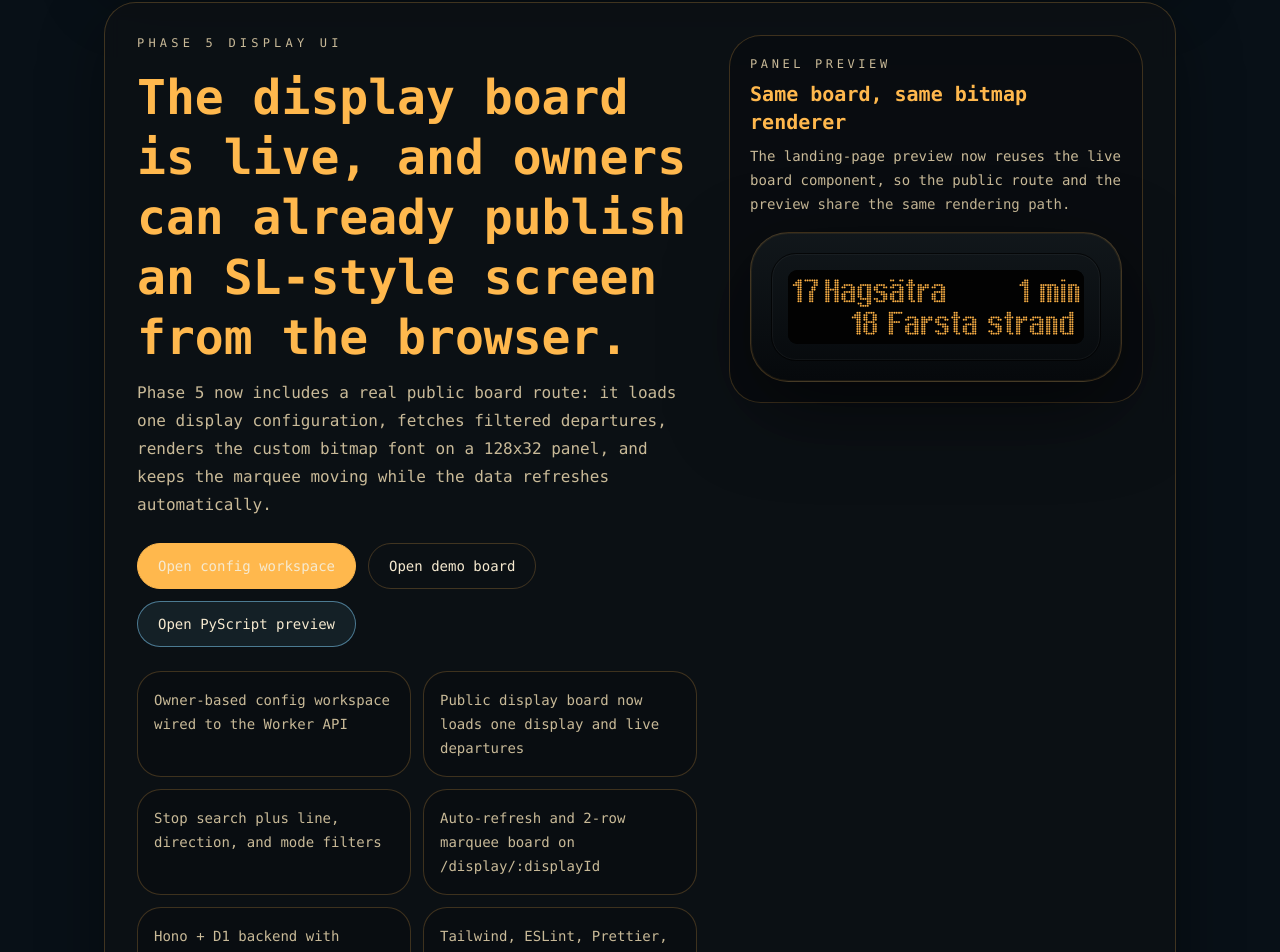
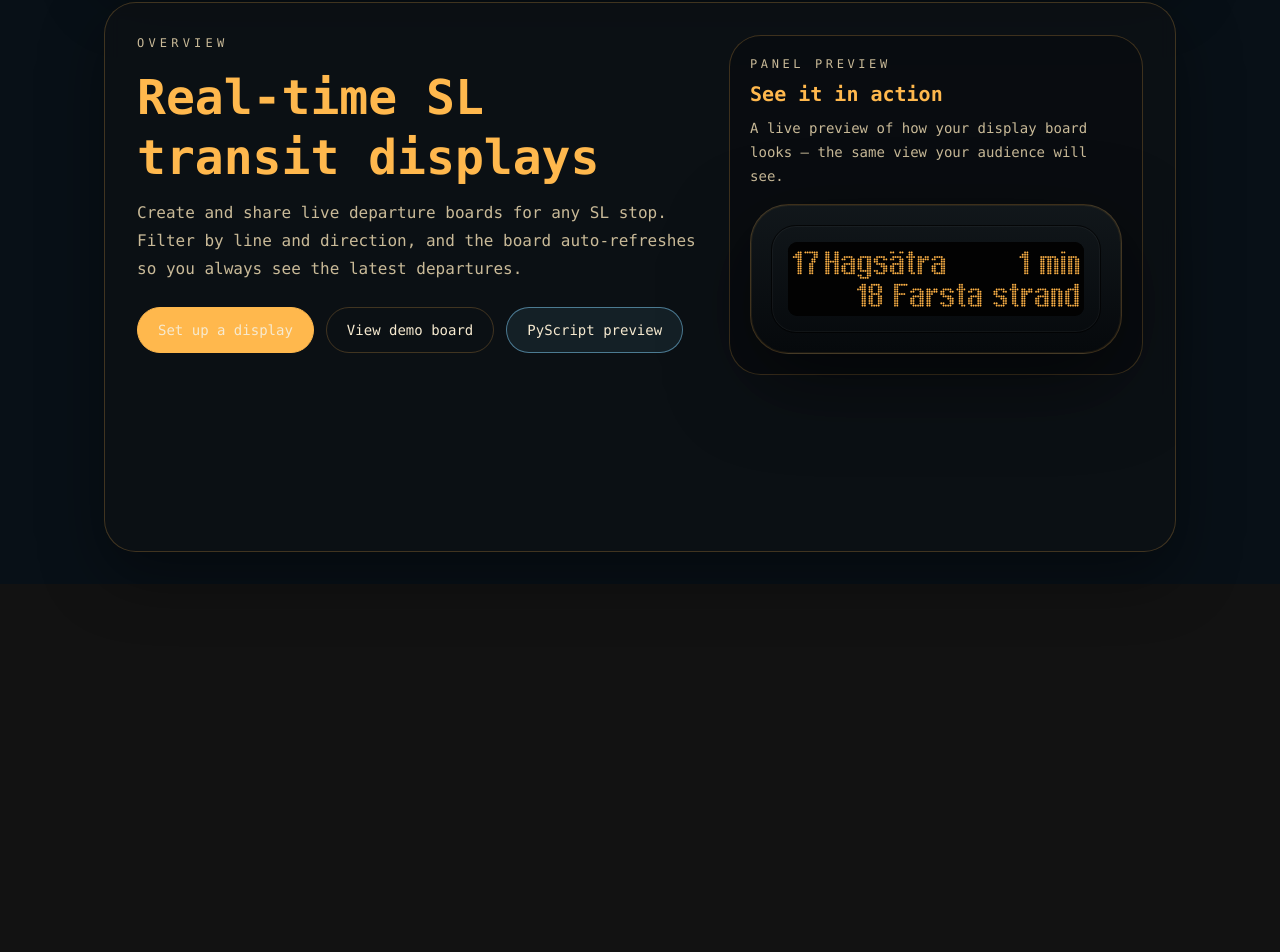
Before and after one commit to marre/slpanel, a React (Vite) app: page / in a window 1280 px wide. Shown: the part 216-1168 px from the top of the page. After the commit the page ends 800 px from the top, so only its background shows below. Built offline with nearby package versions, Linux system fonts and the light colour scheme.

Commit message:
Update descriptions on page

```diff
--- a/src/app-layout.tsx
+++ b/src/app-layout.tsx
@@ -21,8 +21,8 @@
                   SLPanel
                 </h1>
                 <p className="max-w-2xl text-sm leading-6 text-[var(--muted-text)] md:text-base">
-                  Cloudflare Worker API, owner config workspace, and a live
-                  SL-style public board rendered with the custom bitmap font.
+                  Create and share real-time departure boards for Stockholm
+                  public transit.
                 </p>
               </div>
             </div>
--- a/src/routes/config-page.tsx
+++ b/src/routes/config-page.tsx
@@ -391,16 +391,16 @@
     <section className="space-y-8">
       <div className="space-y-3">
         <p className="text-xs uppercase tracking-[0.35em] text-[var(--muted-text)]">
-          Phase 4 config workspace
+          Display config
         </p>
         <div className="space-y-3">
           <h2 className="max-w-3xl text-3xl font-semibold leading-tight text-[var(--panel-text)] md:text-4xl">
-            Manage owners, stops, and display filters from one admin screen.
+            Set up and manage your transit display boards.
           </h2>
           <p className="max-w-3xl text-sm leading-7 text-[var(--muted-text)] md:text-base">
-            This first Phase 4 slice wires the config route to the Worker API:
-            owner lookup, display CRUD, stop search, and line, direction, and
-            mode filters all run against the live backend contract.
+            Choose a stop, pick which lines and directions to show, and control
+            how often the board refreshes. All changes take effect immediately
+            on your display.
           </p>
         </div>
       </div>
@@ -540,15 +540,6 @@
                 direction filters before saving.
               </p>
             </div>
-
-            {selectedDisplay ? (
-              <Link
-                to={`/display/${selectedDisplay.id}`}
-                className="inline-flex rounded-full border border-[var(--panel-border)] px-4 py-2 text-sm font-medium text-[var(--panel-text)] transition hover:border-[var(--panel-text)]/60 hover:bg-[var(--panel-text)]/8"
-              >
-                Open display URL
-              </Link>
-            ) : null}
           </div>
 
           {statusMessage ? (
@@ -725,6 +716,15 @@
                 >
                   {deleting ? 'Deleting…' : 'Delete display'}
                 </button>
+              ) : null}
+
+              {selectedDisplay ? (
+                <Link
+                  to={`/display/${selectedDisplay.id}`}
+                  className="ml-auto inline-flex rounded-full border border-[#84d8ff]/50 bg-[#84d8ff]/8 px-5 py-3 text-sm font-medium text-[#b9edff] transition hover:border-[#84d8ff]/80 hover:bg-[#84d8ff]/14"
+                >
+                  View display
+                </Link>
               ) : null}
             </div>
           </form>
--- a/src/routes/display-page.tsx
+++ b/src/routes/display-page.tsx
@@ -277,7 +277,7 @@
     <section className="space-y-8">
       <div className="space-y-3">
         <p className="text-xs uppercase tracking-[0.35em] text-[var(--muted-text)]">
-          Phase 5 display UI
+          Live board
         </p>
         <div className="flex flex-col gap-4 xl:flex-row xl:items-end xl:justify-between">
           <div className="space-y-3">
@@ -285,9 +285,8 @@
               {displayName}
             </h2>
             <p className="max-w-3xl text-sm leading-7 text-[var(--muted-text)] md:text-base">
-              The public board now renders the custom SL bitmap font on a fixed
-              128x32 panel, keeps the next departure pinned on row one, and
-              scrolls the following departures across row two.
+              Shows the next departure on the top row and scrolls upcoming
+              departures on the second row. The board refreshes automatically.
             </p>
           </div>
 
--- a/src/routes/home-page.tsx
+++ b/src/routes/home-page.tsx
@@ -1,15 +1,6 @@
 import { Link } from 'react-router-dom';
 
 import { PanelPreview } from '@/components/panel-preview';
-
-const checkpoints = [
-  'Owner-based config workspace wired to the Worker API',
-  'Public display board now loads one display and live departures',
-  'Stop search plus line, direction, and mode filters',
-  'Auto-refresh and 2-row marquee board on /display/:displayId',
-  'Hono + D1 backend with migrations and typed frontend helpers',
-  'Tailwind, ESLint, Prettier, Vitest, and CI all active',
-];
 
 export function HomePage() {
   return (
@@ -17,18 +8,16 @@
       <section className="space-y-6">
         <div className="space-y-4">
           <p className="text-xs uppercase tracking-[0.35em] text-[var(--muted-text)]">
-            Phase 5 display UI
+            Overview
           </p>
           <div className="space-y-3">
             <h2 className="max-w-2xl text-3xl font-semibold leading-tight text-[var(--panel-text)] md:text-5xl">
-              The display board is live, and owners can already publish an
-              SL-style screen from the browser.
+              Real-time SL transit displays
             </h2>
             <p className="max-w-2xl text-sm leading-7 text-[var(--muted-text)] md:text-base">
-              Phase 5 now includes a real public board route: it loads one
-              display configuration, fetches filtered departures, renders the
-              custom bitmap font on a 128x32 panel, and keeps the marquee moving
-              while the data refreshes automatically.
+              Create and share live departure boards for any SL stop. Filter by
+              line and direction, and the board auto-refreshes so you always see
+              the latest departures.
             </p>
           </div>
         </div>
@@ -38,31 +27,20 @@
             to="/config"
             className="rounded-full border border-[var(--panel-text)] bg-[var(--panel-text)] px-5 py-3 text-sm font-medium text-black transition hover:bg-[var(--panel-text-soft)]"
           >
-            Open config workspace
+            Set up a display
           </Link>
           <Link
             to="/display/demo-board"
             className="rounded-full border border-[var(--panel-border)] px-5 py-3 text-sm font-medium text-[var(--panel-text)] transition hover:border-[var(--panel-text)]/60 hover:bg-[var(--panel-text)]/8"
           >
-            Open demo board
+            View demo board
           </Link>
           <Link
             to="/display/demo-board?renderer=interstate75&runtime=pyscript"
             className="rounded-full border border-[#84d8ff]/50 bg-[#84d8ff]/8 px-5 py-3 text-sm font-medium text-[#b9edff] transition hover:border-[#84d8ff]/80 hover:bg-[#84d8ff]/14"
           >
-            Open PyScript preview
+            PyScript preview
           </Link>
-        </div>
-
-        <div className="grid gap-3 sm:grid-cols-2">
-          {checkpoints.map((item) => (
-            <div
-              key={item}
-              className="rounded-[1.5rem] border border-[var(--panel-border)] bg-black/15 px-4 py-4 text-sm leading-6 text-[var(--muted-text)]"
-            >
-              {item}
-            </div>
-          ))}
         </div>
       </section>
 
@@ -72,11 +50,11 @@
             Panel preview
           </p>
           <h3 className="text-xl font-semibold text-[var(--panel-text)]">
-            Same board, same bitmap renderer
+            See it in action
           </h3>
           <p className="text-sm leading-6 text-[var(--muted-text)]">
-            The landing-page preview now reuses the live board component, so the
-            public route and the preview share the same rendering path.
+            A live preview of how your display board looks — the same view your
+            audience will see.
           </p>
         </div>
 
```
Also changed, not shown: 1 other file (tests, documents, lock files or other folders).
